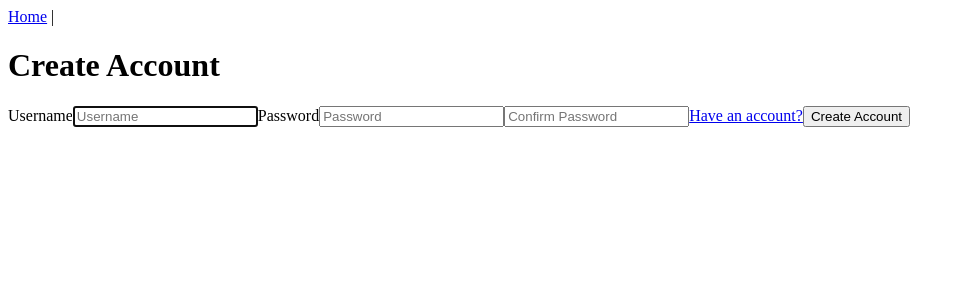
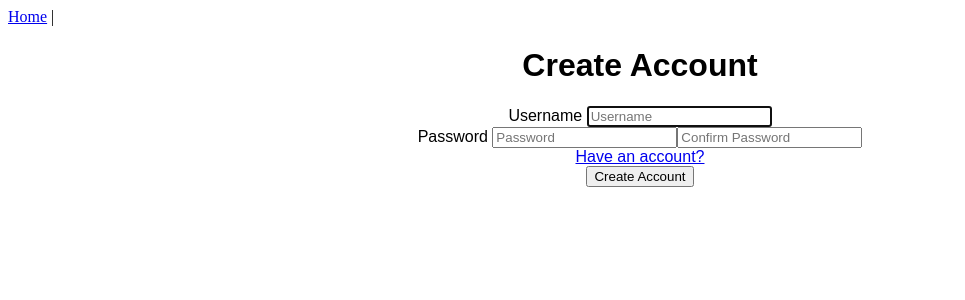
Before and after one commit to szulinski/capstone3, a Vue app in the folder vue/: page /register in a window 1280 px wide. Shown: the top 300 px of the page, without its empty margins (0-965 px from the left). Built offline with nearby package versions, Linux system fonts and the light colour scheme.

Commit message:
Some styling of Register page

```diff
--- a/vue/src/views/Register.vue
+++ b/vue/src/views/Register.vue
@@ -5,7 +5,8 @@
       <div class="alert alert-danger" role="alert" v-if="registrationErrors">
         {{ registrationErrorMsg }}
       </div>
-      <label for="username" class="sr-only">Username</label>
+      <div class="usernameSection">
+        <label for="username" class="sr-only">Username </label>
         <input
           type="text"
           id="username"
@@ -15,7 +16,9 @@
           required
           autofocus
         />
-      <label for="password" class="sr-only">Password</label>
+      </div>
+      <div class="passwordSection">
+        <label for="password" class="sr-only">Password </label>
         <input
           type="password"
           id="password"
@@ -32,7 +35,10 @@
           v-model="user.confirmPassword"
           required
         />
+      </div>
+      <div>
         <router-link :to="{ name: 'login' }">Have an account?</router-link>
+      </div>
       <button class="btn btn-lg btn-primary btn-block" type="submit">
         Create Account
       </button>
@@ -90,4 +96,13 @@ export default {
 };
 </script>
 
-<style></style>
+<style>
+
+#register{
+  margin: 0;
+  padding: 0;
+  font-family: 'Arial';
+  text-align: center;
+}
+
+</style>
```
Lines whose indentation alone changed are shown as unchanged.
